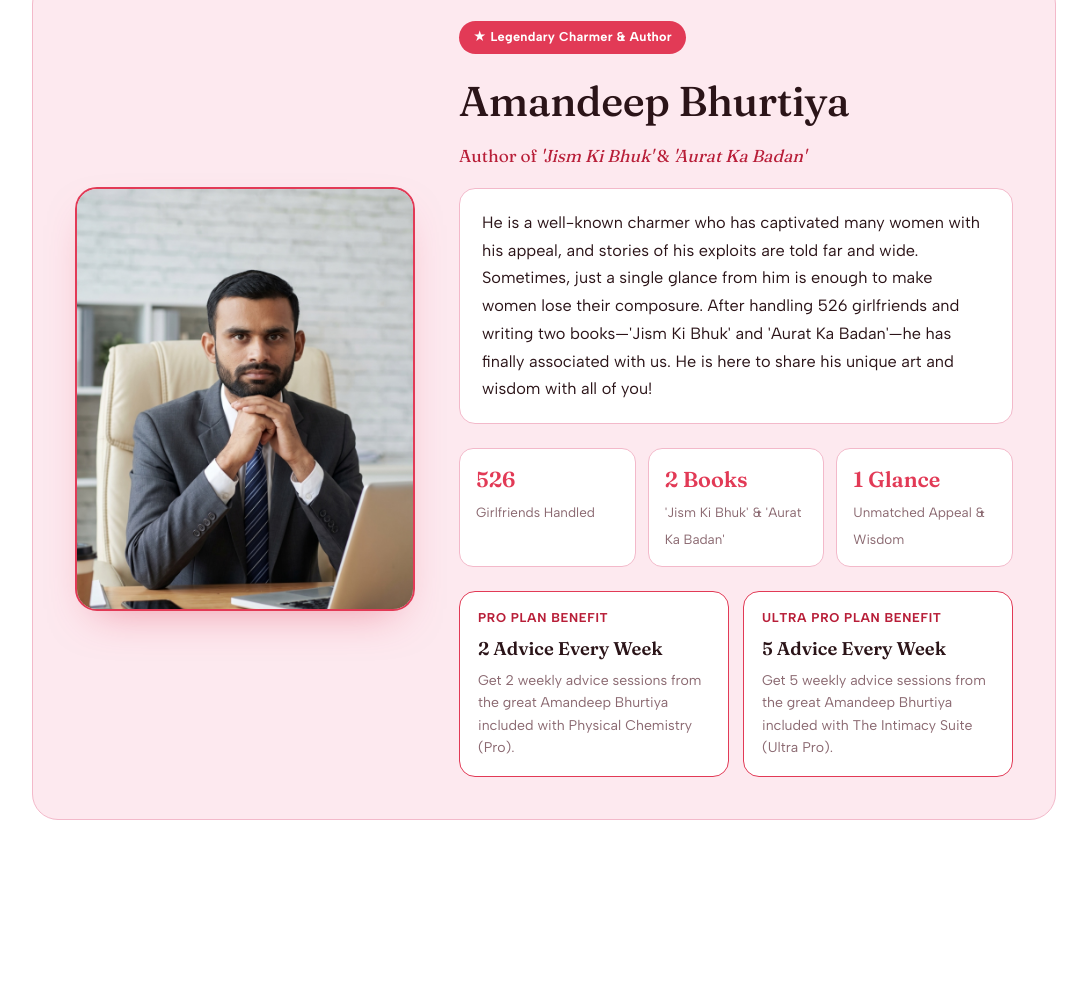
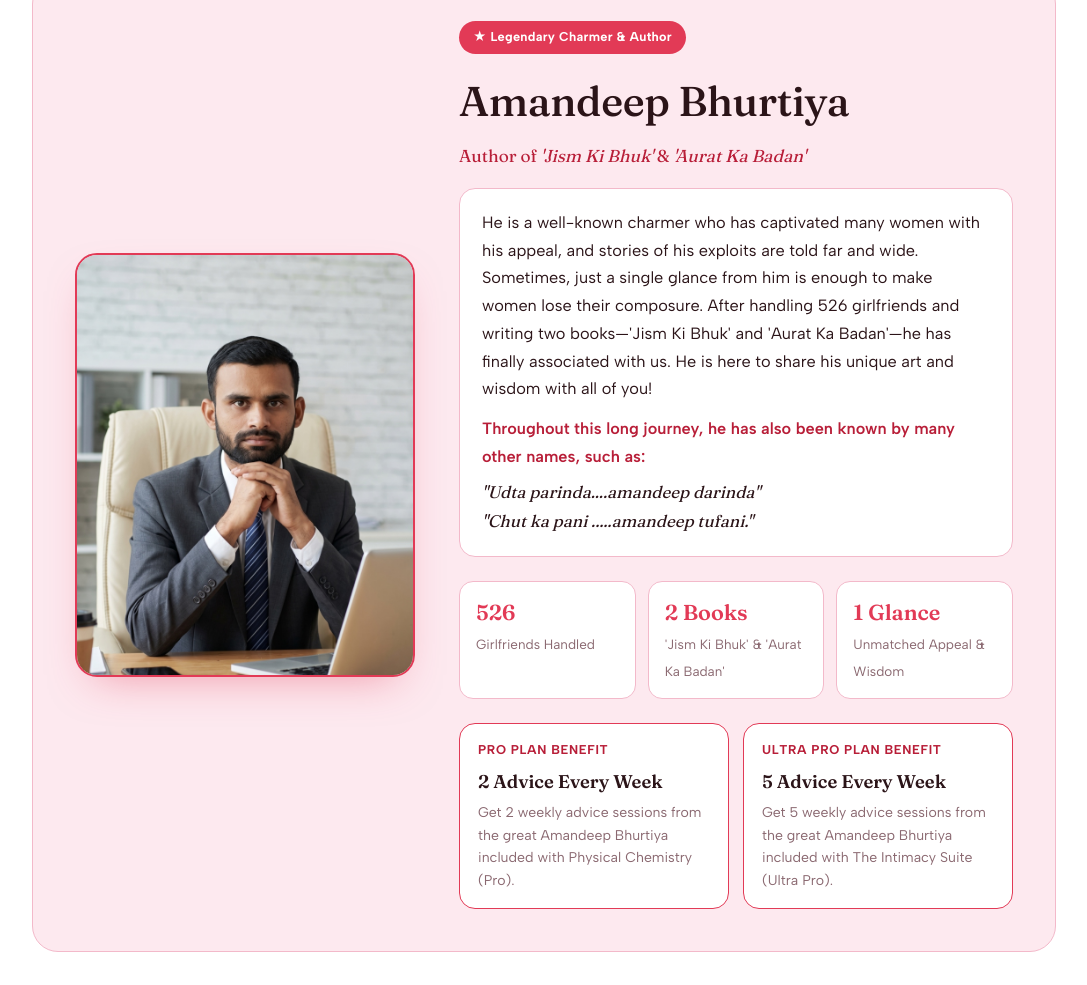
Before and after one commit to Nagendra-14/NCS, a website: page index.html in a window 1280 px wide. Shown: the part 3104-4089 px from the top of the page, without its empty margins (96-1183 px from the left). Drawn offline with Linux system fonts and the light colour scheme.

Commit message:
Update Amandeep Bhurtiya description with aliases

```diff
--- a/index.html
+++ b/index.html
@@ -640,9 +640,18 @@
         <span class="mentor-badge">★ Legendary Charmer &amp; Author</span>
         <h2>Amandeep Bhurtiya</h2>
         <p class="mentor-sub">Author of <em>'Jism Ki Bhuk'</em> &amp; <em>'Aurat Ka Badan'</em></p>
-        <p class="mentor-bio">
-          He is a well-known charmer who has captivated many women with his appeal, and stories of his exploits are told far and wide. Sometimes, just a single glance from him is enough to make women lose their composure. After handling 526 girlfriends and writing two books—'Jism Ki Bhuk' and 'Aurat Ka Badan'—he has finally associated with us. He is here to share his unique art and wisdom with all of you!
-        </p>
+        <div class="mentor-bio">
+          <p style="margin: 0 0 12px;">
+            He is a well-known charmer who has captivated many women with his appeal, and stories of his exploits are told far and wide. Sometimes, just a single glance from him is enough to make women lose their composure. After handling 526 girlfriends and writing two books—'Jism Ki Bhuk' and 'Aurat Ka Badan'—he has finally associated with us. He is here to share his unique art and wisdom with all of you!
+          </p>
+          <p style="margin: 0 0 8px; font-weight: 600; color: var(--red-deep);">
+            Throughout this long journey, he has also been known by many other names, such as:
+          </p>
+          <p style="margin: 0; font-family: 'Fraunces', serif; font-size: 1.05rem; color: var(--ink); font-style: italic;">
+            "Udta parinda....amandeep darinda"<br>
+            "Chut ka pani .....amandeep tufani."
+          </p>
+        </div>
 
         <div class="mentor-stats">
           <div class="mentor-stat">
```
